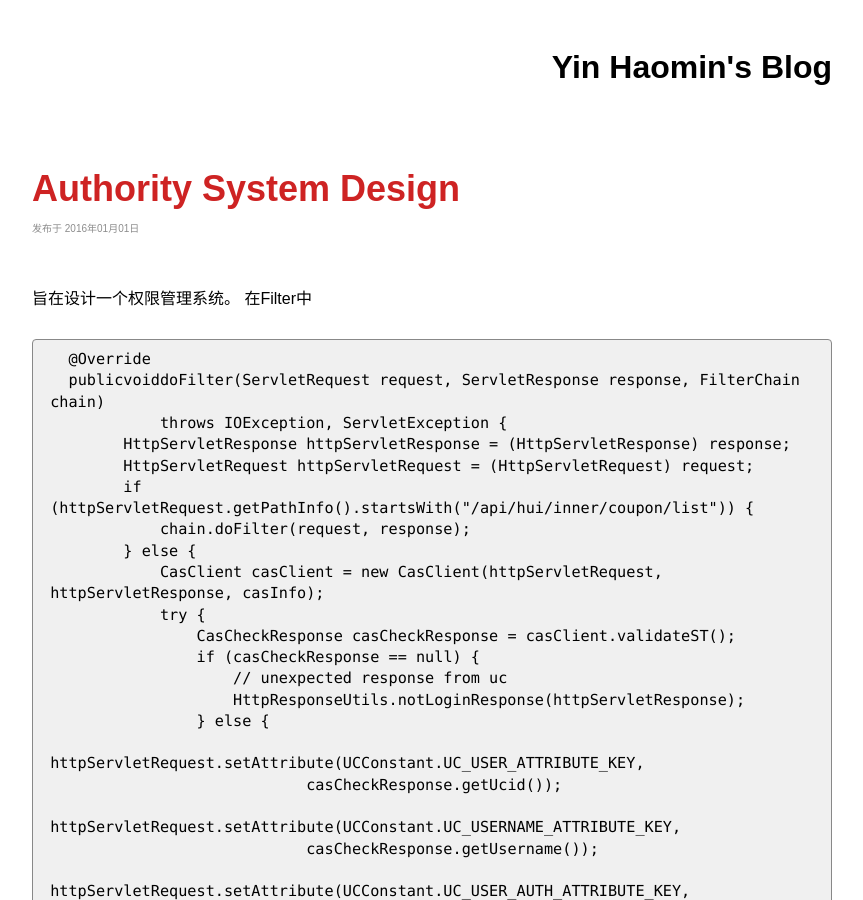
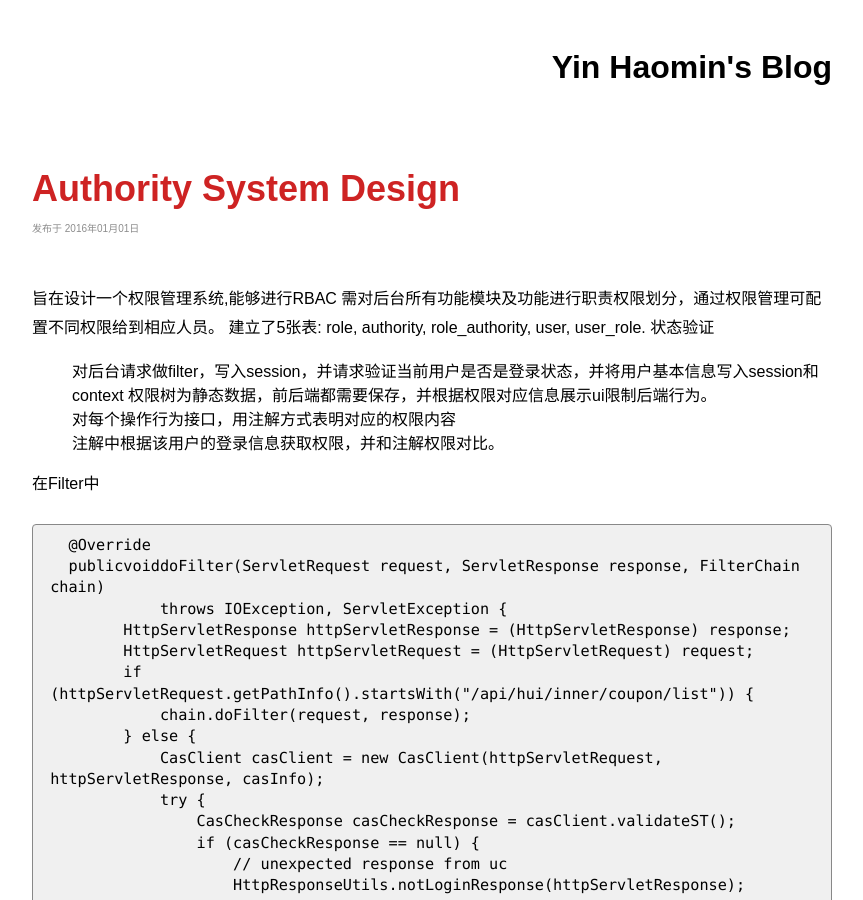
Before and after one commit to yinhaomin/yinhaomin.github.io, a Jekyll site: the page built from _posts/2016-01-01-Authority System Design.md, in a window 1280 px wide and 900 px high. Shown: the whole window, without its empty margins (208-1071 px from the left). Built offline with Jekyll 4.4.1, drawn with Linux system fonts in a browser that asks for light colours; comment, search, counter and statistics services are not loaded.

Commit message:
Update 2016-01-01-Authority System Design.md

````diff
--- a/_posts/2016-01-01-Authority System Design.md
+++ b/_posts/2016-01-01-Authority System Design.md
@@ -5,7 +5,16 @@ comments: true
 keywords: 权限,权限系统,系统设计,Authority System Design
 ---
 
-旨在设计一个权限管理系统。
+旨在设计一个权限管理系统,能够进行RBAC
+需对后台所有功能模块及功能进行职责权限划分，通过权限管理可配置不同权限给到相应人员。
+建立了5张表: role, authority, role_authority, user, user_role.
+状态验证
+-	对后台请求做filter，写入session，并请求验证当前用户是否是登录状态，并将用户基本信息写入session和context
+权限树为静态数据，前后端都需要保存，并根据权限对应信息展示ui限制后端行为。
+- 对每个操作行为接口，用注解方式表明对应的权限内容
+- 注解中根据该用户的登录信息获取权限，并和注解权限对比。
+
+
 在Filter中
 
 ```
````
